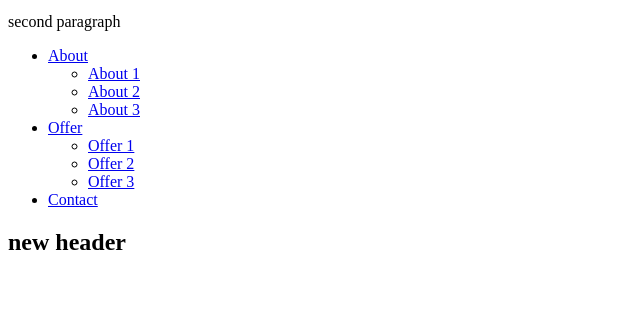
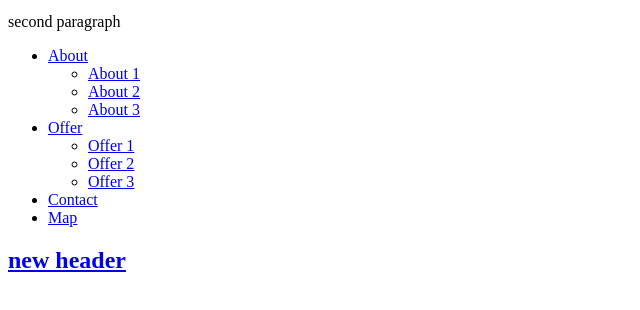
Before and after one commit to SokolowskiT/learning-git, a plain HTML site: page index.html in a window 1280 px wide. Shown: the part 88-398 px from the top of the page, without its empty margins (0-640 px from the left). Drawn offline with nearby package versions, Linux system fonts and the light colour scheme; files that its build step writes are made by us from their sources.

Commit message:
Add one more list to menu

```diff
--- a/index.html
+++ b/index.html
@@ -29,6 +29,7 @@ third change</h1>
 					</ul>
 				</li
 				><li><a href=#>Contact</a></li>
+				<li><a href=#>Map</li>
 			</ul>
 		</nav>
 		<h2>new header</h2>
```
